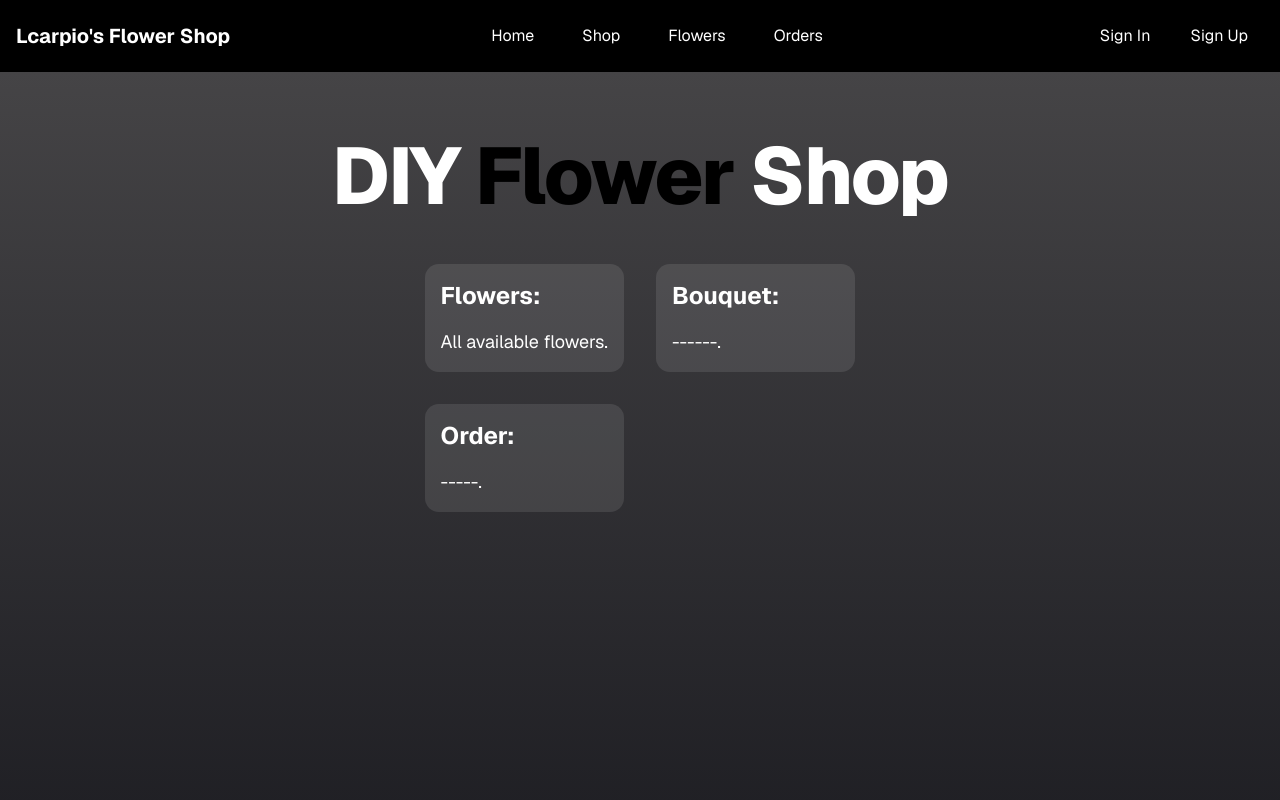
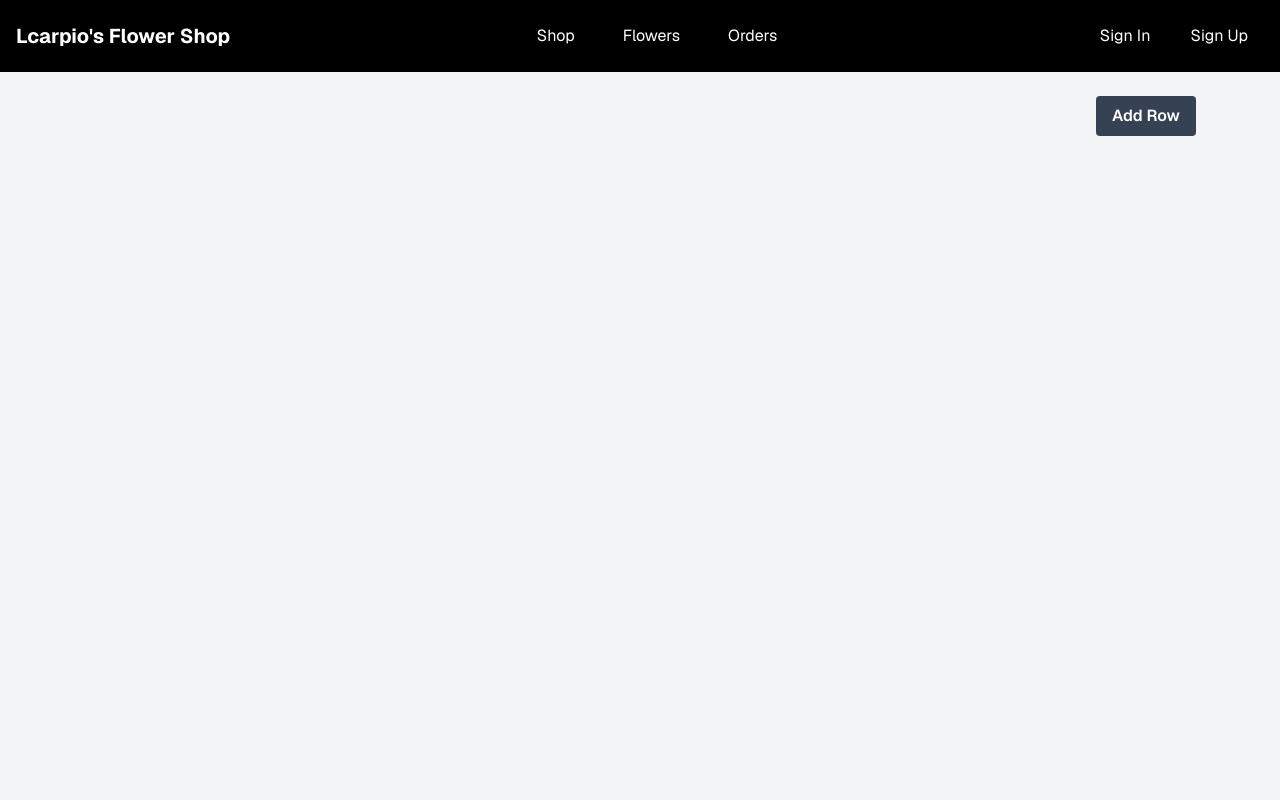
Before and after one commit to CedricMillare/dyiflowershop, a Next.js app: page / in a window 1280 px wide. Shown: the top 800 px of the page. Built offline with nearby package versions, Linux system fonts and the light colour scheme.

Commit message:
initial commit

```diff
--- a/src/app/Shop/page.tsx
+++ /dev/null
@@ -1,45 +0,0 @@
-import Link from "next/link";
-
-export default function ShopPage() {
-  return (
-    <main className="flex min-h-screen flex-col items-center bg-gradient-to-b from-[#454446] to-[#1d1d22] text-white">
-      <div className="container flex flex-col items-center justify-center gap-12 px-4 py-16">
-        <h1 className="text-5xl font-extrabold tracking-tight text-white sm:text-[5rem]">
-          Shop
-        </h1>
-        <div className="grid grid-cols-1 gap-4 sm:grid-cols-2 md:gap-8">
-          <Link
-            className="flex max-w-xs flex-col gap-4 rounded-xl bg-white/10 p-4 text-white hover:bg-white/20"
-            href="#"
-            target="#"
-          >
-            <h3 className="text-2xl font-bold">Flowers:</h3>
-            <div className="text-lg">
-              All available flowers.
-            </div>
-          </Link>
-          <Link
-            className="flex max-w-xs flex-col gap-4 rounded-xl bg-white/10 p-4 text-white hover:bg-white/20"
-            href="#"
-            target="_blank"
-          >
-            <h3 className="text-2xl font-bold">Bouquet:</h3>
-            <div className="text-lg">
-              ------.
-            </div>
-          </Link>
-          <Link
-            className="flex max-w-xs flex-col gap-4 rounded-xl bg-white/10 p-4 text-white hover:bg-white/20"
-            href="#"
-            target="_blank"
-          >
-            <h3 className="text-2xl font-bold">Order:</h3>
-            <div className="text-lg">
-              -----.
-            </div>
-          </Link>
-        </div>
-      </div>
-    </main>
-  );
-}
--- a/src/app/_components/topnav.tsx
+++ b/src/app/_components/topnav.tsx
@@ -5,14 +5,7 @@
 
             <div className="flex gap-4 list-none">
                 <div className="relative group">
-                    <a href="/Home" className="text-white px-4 py-2 rounded hover:bg-gray-500">Home</a>
-                </div>
-                <div className="relative group">
-                    <a href="/Shop" className="text-white px-4 py-3 rounded hover:bg-gray-500">Shop</a>
-                    <ul className="absolute hidden group-hover:block bg-white text-black rounded shadow-md mt-2">
-                        <li><a href="/Bouquet" className="block px-4 py-2 hover:bg-gray-100">Bouquet</a></li>
-                        <li><a href="/ForOccasions" className="block px-4 py-2 hover:bg-gray-100">For Occasions</a></li>
-                    </ul>
+                    <a href="/Bouquet" className="text-white px-4 py-2 rounded hover:bg-gray-500">Shop</a>
                 </div>
                 <div className="relative group">
                     <a href="/Flowers" className="text-white px-4 py-2 rounded hover:bg-gray-500">Flowers</a>
--- a/src/app/page.tsx
+++ b/src/app/page.tsx
@@ -1,45 +1,169 @@
-import Link from "next/link";
+'use client';
 
-export default function HomePage() {
+import { useEffect, useState } from "react";
+import { type Bouquet, type Row, bouquetRows } from "./bouquetRows";
+
+export default function ShopPage() {
+  const [rows, updateRows] = useState<Row[] | null>(null); // Defer rendering until mounted
+
+  useEffect(() => {
+    // Set initial rows from bouquetRows after mount
+    updateRows(bouquetRows.value);
+    bouquetRows.onChange(updateRows);
+  }, []);
+
+  const toggleMenu = () => {
+    const menu = document.getElementById("menu");
+    if (menu) {
+      menu.classList.toggle("hidden");
+    }
+  };
+
+  const addItem = (bouquet: Bouquet, bouquetIndex: number, rowIndex: number) => (
+    <div
+      key={bouquetIndex}
+      className="relative border border-gray-300 rounded-lg shadow-sm hover:shadow-md transition cursor-pointer bg-white"
+    >
+      <button
+        className="bg-gray-700 absolute p-1 right-0 font-bold"
+        onClick={() => {
+          const newRows = [...(bouquetRows.value || [])];
+          const index = newRows[rowIndex].items.indexOf(bouquet);
+          if (index > -1) {
+            newRows[rowIndex].items.splice(index, 1);
+          }
+          bouquetRows.set(newRows);
+        }}
+      >
+        ╳
+      </button>
+      <a href={`${window.location.href}/Edit?rowIndex=${rowIndex}&itemIndex=${bouquetIndex}`}>
+        <div className="flex flex-col items-center">
+          <img
+            src={bouquet.image}
+            alt={bouquet.label}
+            className="w-24 h-24 rounded-full mb-2 object-cover"
+          />
+          <p className="text-center text-sm font-medium">{bouquet.label}</p>
+        </div>
+      </a>
+    </div>
+  );
+
+  const addRow = (row: Row, rowIndex: number) => (
+    <div key={rowIndex} className="w-full max-w-5xl" data-id="row">
+      <div className="inline-block align-middle w-full m-2">
+        <h2 className="text-lg font-semibold float-left">{row.title}</h2>
+        <button
+        className="bg-gray-700 hover:bg-gray-800 text-white font-semibold p-2 m-2 rounded w-auto float-right"
+        onClick={() => {
+          const newRows = [...(bouquetRows.value || [])];
+          const index = newRows.indexOf(row);
+          if (index > -1) {
+            newRows.splice(index, 1);
+          }
+          bouquetRows.set(newRows);
+        }}
+      >
+        Delete Row
+        </button>
+        <button
+          onClick={() => {
+            const item = {
+              label: `Bouquet #${row.items.length + 1}`,
+              image: "IMAGE",
+            };
+            const newRows = [...(bouquetRows.value || [])];
+            newRows[newRows.indexOf(row)]?.items.push(item);
+            bouquetRows.set(newRows);
+          }}
+          className="bg-gray-700 hover:bg-gray-800 text-white font-semibold p-2 m-2 rounded w-auto float-right"
+        >
+          Add Item
+        </button>
+        <button
+          onClick={() => {
+            const newRows = [...(bouquetRows.value || [])];
+            const index = newRows.indexOf(row);
+            var title = prompt("Change the title:");
+            if ((index > -1) && (title)) {
+              newRows[index].title = title;
+            }
+            bouquetRows.set(newRows);
+          }}
+          className="bg-gray-700 hover:bg-gray-800 text-white font-semibold p-2 m-2 rounded w-auto float-right"
+        >
+          Rename Row
+        </button>
+
+
+      </div>
+      <div className="grid grid-cols-3 gap-4">
+        {row.items.map((bouquet, index) => addItem(bouquet, index, rowIndex))}
+      </div>
+    </div>
+  );
+
+  // Don't render until `rows` is set on client
+  if (!rows) return null;
+
   return (
-    <main className="flex min-h-screen flex-col items-center bg-gradient-to-b from-[#454446] to-[#1d1d22] text-white">
-      <div className="container flex flex-col items-center justify-center gap-12 px-4 py-16">
-        <h1 className="text-5xl font-extrabold tracking-tight text-white sm:text-[5rem]">
-          DIY <span className="text-[#000000]">Flower</span> Shop
-        </h1>
-        <div className="grid grid-cols-1 gap-4 sm:grid-cols-2 md:gap-8">
-          <Link
-            className="flex max-w-xs flex-col gap-4 rounded-xl bg-white/10 p-4 text-white hover:bg-white/20"
-            href="#"
-            target="#"
-          >
-            <h3 className="text-2xl font-bold">Flowers:</h3>
-            <div className="text-lg">
-              All available flowers.
-            </div>
-          </Link>
-          <Link
-            className="flex max-w-xs flex-col gap-4 rounded-xl bg-white/10 p-4 text-white hover:bg-white/20"
-            href="#"
-            target="_blank"
-          >
-            <h3 className="text-2xl font-bold">Bouquet:</h3>
-            <div className="text-lg">
-              ------.
-            </div>
-          </Link>
-          <Link
-            className="flex max-w-xs flex-col gap-4 rounded-xl bg-white/10 p-4 text-white hover:bg-white/20"
-            href="#"
-            target="_blank"
-          >
-            <h3 className="text-2xl font-bold">Order:</h3>
-            <div className="text-lg">
-              -----.
-            </div>
-          </Link>
-        </div>
+    <div className="flex h-screen bg-gray-100 text-gray-900 p-6 space-x-6">
+      <div className="flex-1 flex flex-col items-center space-y-8" id="rowsSpace">
+        {rows.map((row, rowIndex) => addRow(row, rowIndex))}
       </div>
-    </main>
+
+      <div className="w-40">
+        <button
+              onClick={() => {
+                const row = { title: 'Row #'.concat(JSON.stringify((bouquetRows.value || []).length+1)), items: [] };
+                const newRows = [...(bouquetRows.value || [])];
+                newRows.push(row);
+                bouquetRows.set(newRows);
+              }}
+              className="bg-gray-700 hover:bg-gray-800 text-white font-semibold py-2 px-4 rounded w-auto"
+            >
+              Add Row
+        </button>
+
+      </div>
+    </div>
   );
 }
+
+/*
+        <button
+          onClick={toggleMenu}
+          className="bg-gray-700 hover:bg-gray-800 text-white font-semibold py-2 px-4 rounded w-full"
+        >
+          Edit
+        </button>
+        <ul
+          id="menu"
+          className="mt-2 bg-white text-black rounded shadow-lg hidden"
+        >
+          <li>
+            <button
+              onClick={() => {
+                const row = { title: 'Row #'.concat(JSON.stringify((bouquetRows.value || []).length+1)), items: [] };
+                const newRows = [...(bouquetRows.value || [])];
+                newRows.push(row);
+                bouquetRows.set(newRows);
+              }}
+              className="block px-4 py-2 hover:bg-gray-100"
+            >
+              Add Row
+            </button>
+          </li>
+          <li>
+            <a href="#" className="block px-4 py-2 hover:bg-gray-100">
+              Choice 2
+            </a>
+          </li>
+          <li>
+            <a href="#" className="block px-4 py-2 hover:bg-gray-100">
+              Choice 3
+            </a>
+          </li>
+        </ul>
+        */
```
